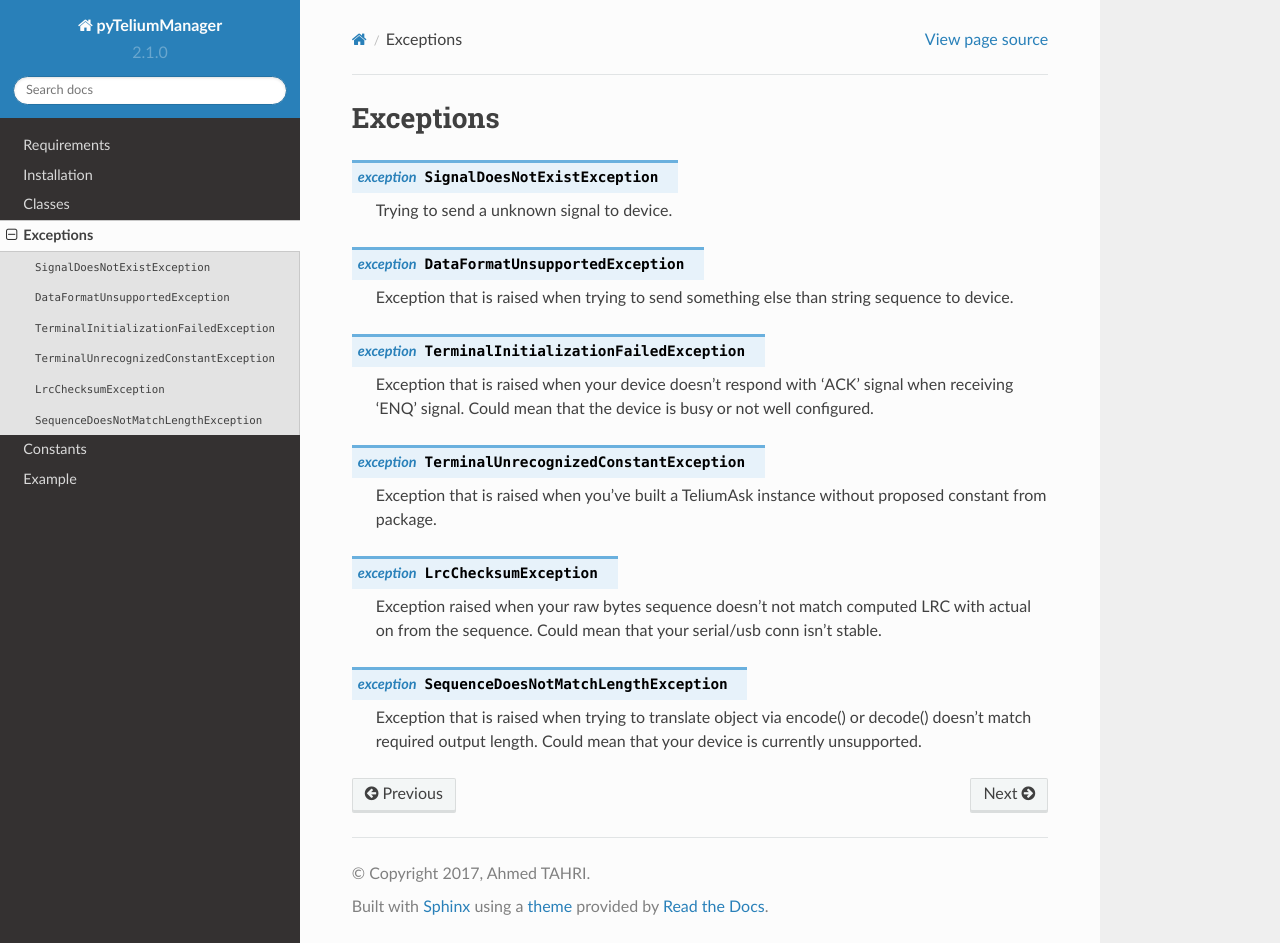
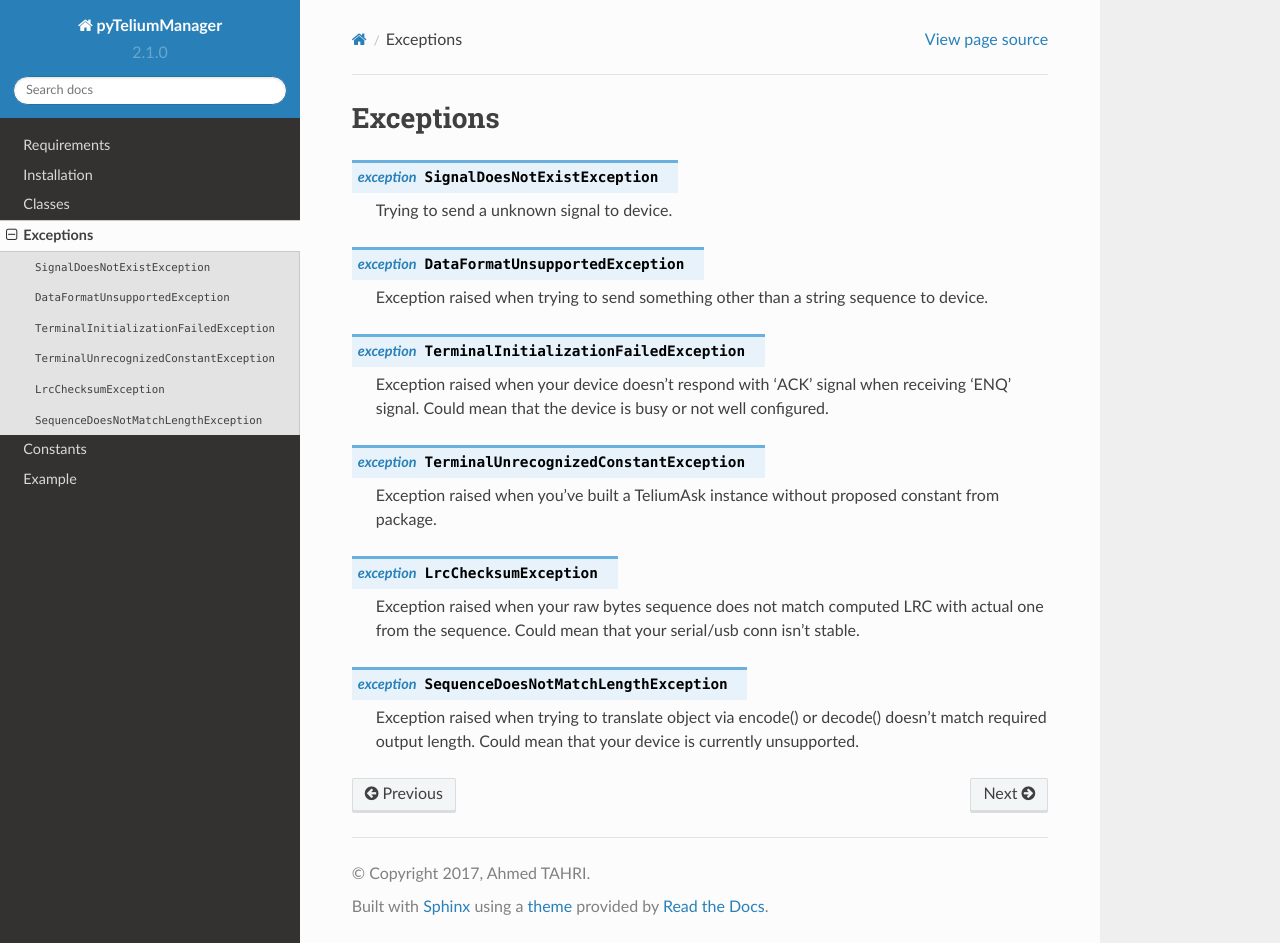
Before and after one commit to Ousret/pyTeliumManager, a Sphinx documentation site: the page built from docs/exceptions.rst, in a window 1280 px wide and 943 px high. Built offline with Sphinx 7.4.7 and the Read the Docs theme 2.0.0, drawn with Linux system fonts in a browser that asks for light colours.

Commit message:
and more grammar

```diff
--- a/docs/exceptions.rst
+++ b/docs/exceptions.rst
@@ -7,23 +7,23 @@ Exceptions
 
 .. exception:: DataFormatUnsupportedException
 
-    Exception that is raised when trying to send something else than string sequence to device.
+    Exception raised when trying to send something other than a string sequence to device.
 
 .. exception:: TerminalInitializationFailedException
 
-    Exception that is raised when your device doesn't respond with 'ACK' signal when receiving 'ENQ' signal.
+    Exception raised when your device doesn't respond with 'ACK' signal when receiving 'ENQ' signal.
     Could mean that the device is busy or not well configured.
 
 .. exception:: TerminalUnrecognizedConstantException
 
-    Exception that is raised when you've built a TeliumAsk instance without proposed constant from package.
+    Exception raised when you've built a TeliumAsk instance without proposed constant from package.
 
 .. exception:: LrcChecksumException
 
-    Exception raised when your raw bytes sequence doesn't not match computed LRC with actual on from the sequence.
+    Exception raised when your raw bytes sequence does not match computed LRC with actual one from the sequence.
     Could mean that your serial/usb conn isn't stable.
 
 .. exception:: SequenceDoesNotMatchLengthException
 
-    Exception that is raised when trying to translate object via encode() or decode() doesn't match required output length.
+    Exception raised when trying to translate object via encode() or decode() doesn't match required output length.
     Could mean that your device is currently unsupported.
```
